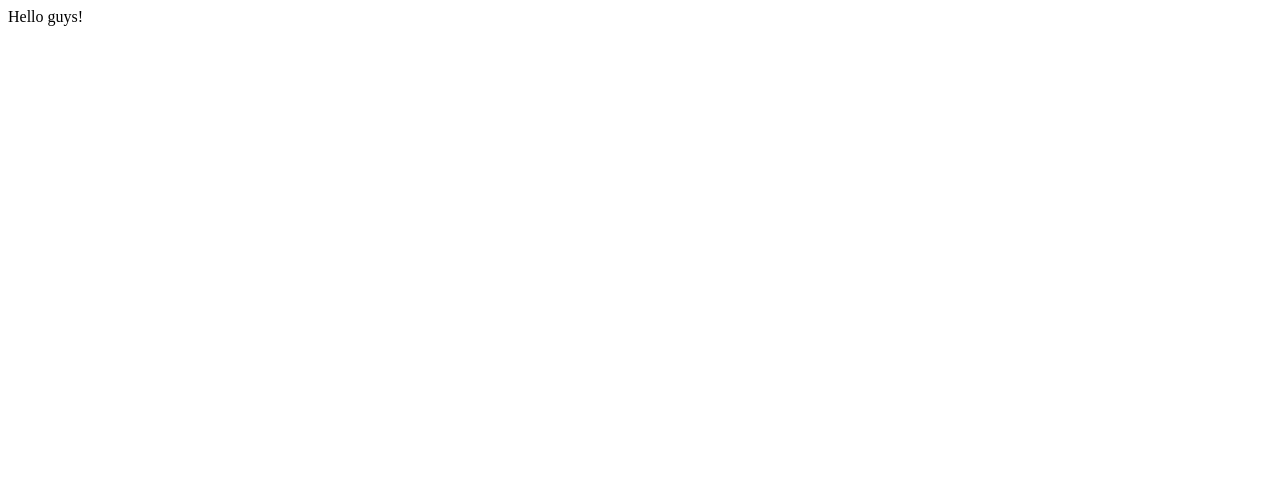
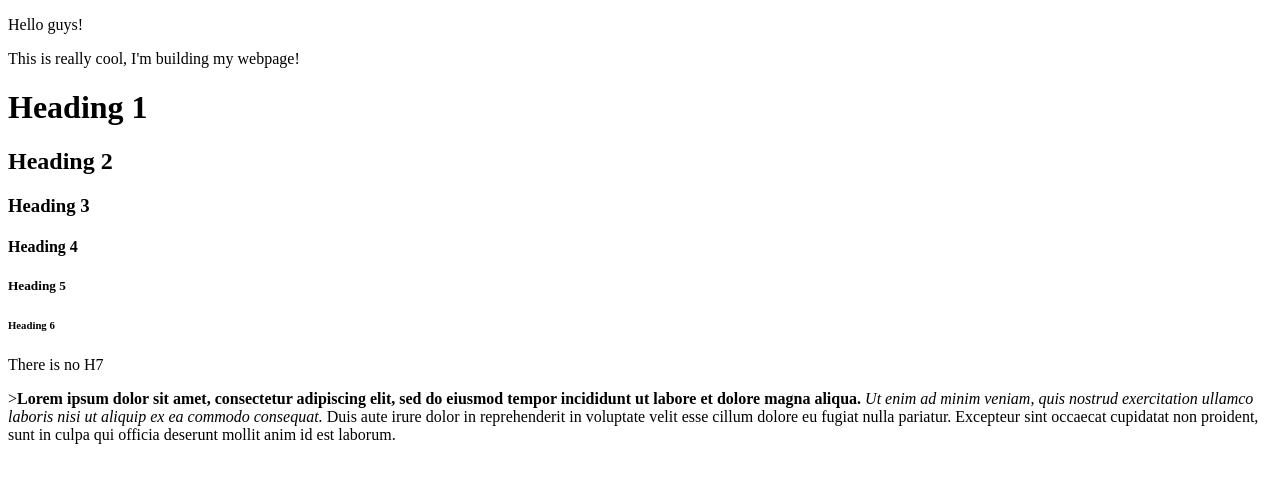
Before and after one commit to BjergsensIII/git_test, a plain HTML site: page first.html in a window 1280 px wide. Drawn offline with Linux system fonts and the light colour scheme.

Commit message:
lorem ipsum

```diff
--- a/first.html
+++ b/first.html
@@ -8,7 +8,36 @@
 </head>
 
 <body>
-    Hello guys!
+    <p>Hello guys!</p>
+
+    This is really cool, I'm building my webpage!
+
+    <h1>Heading 1</h1>
+    <h2>Heading 2</h2>
+    <h3>Heading 3</h3>
+    <h4>Heading 4</h4>
+    <h5>Heading 5</h5>
+    <h6>Heading 6</h6>
+    <h7>There is no H7</h7>
+
+    <!-- this is a comment -->
+    <!--
+
+        <em> makes my text italic
+        <strong> makes my text bold
+
+    -->
+    <p>><strong>Lorem ipsum dolor sit amet, consectetur adipiscing elit,
+        sed do eiusmod tempor incididunt ut labore et dolore
+        magna aliqua.</strong>
+        <em>Ut enim ad minim veniam, quis nostrud
+        exercitation ullamco laboris nisi ut aliquip ex ea commodo
+        consequat.</em>
+        Duis aute irure dolor in reprehenderit in
+        voluptate velit esse cillum dolore eu fugiat nulla
+        pariatur. Excepteur sint occaecat cupidatat non proident,
+        sunt in culpa qui officia deserunt mollit anim id
+        est laborum.</p>
 </body>
 
 </html>
```
